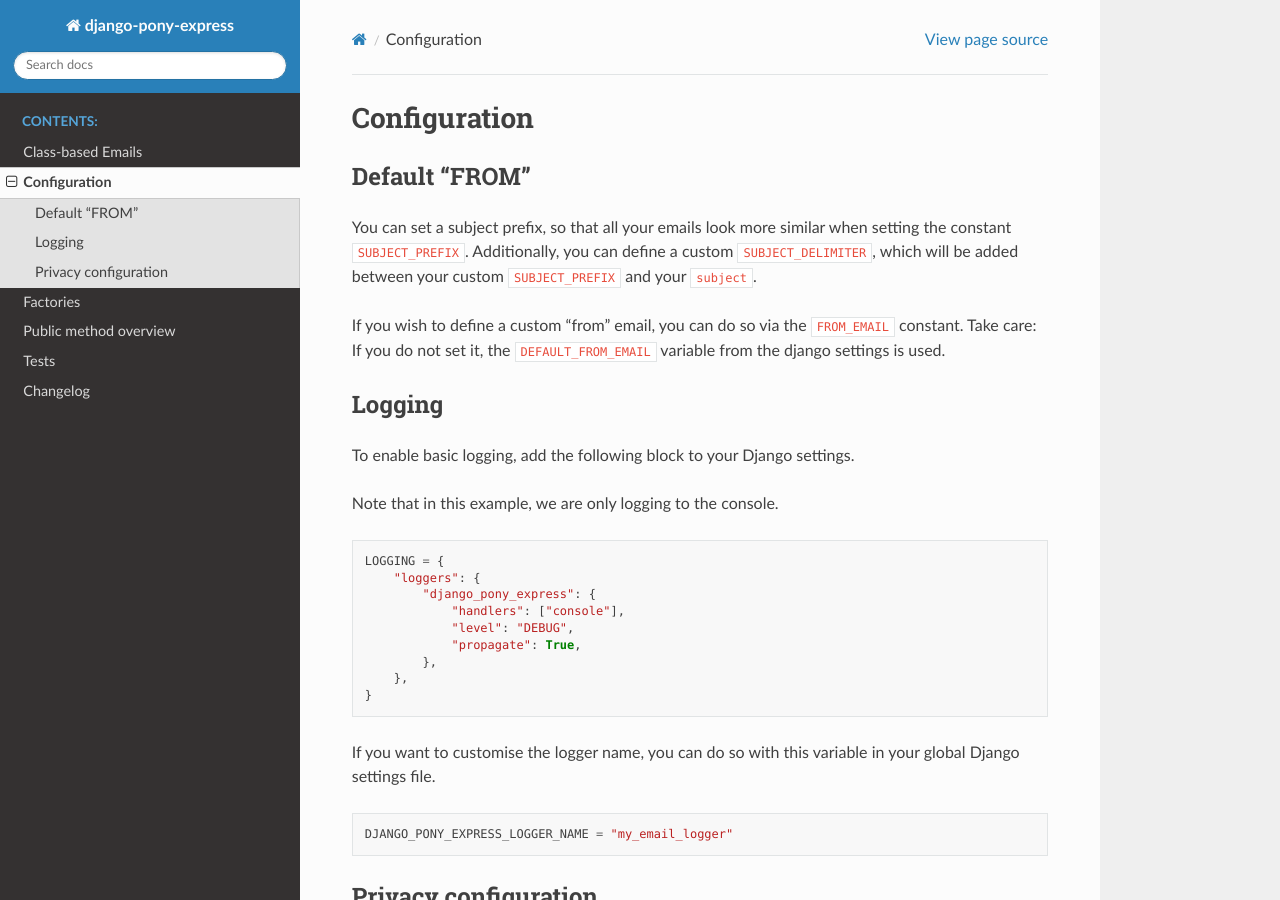
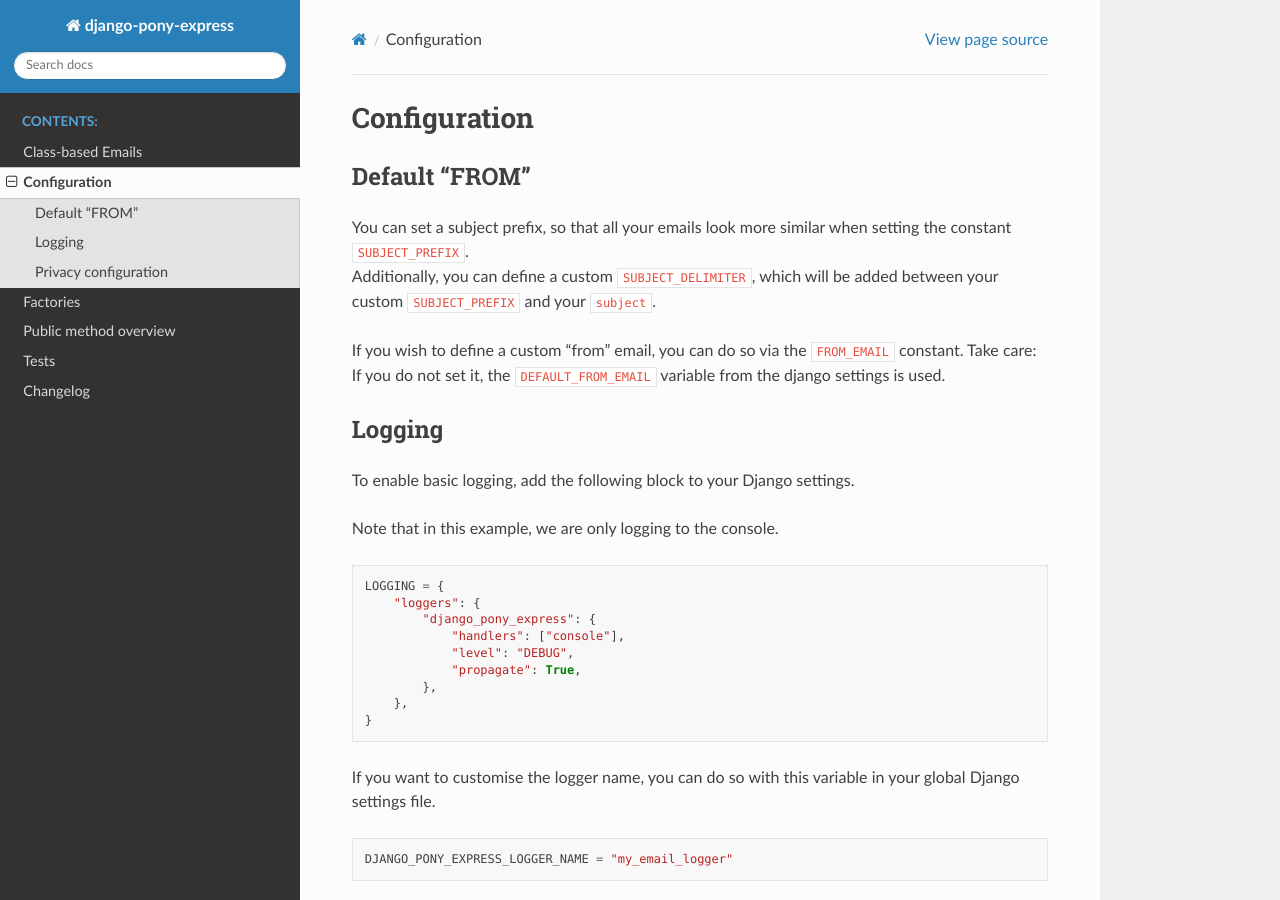
Before and after one commit to ambient-innovation/django-pony-express, a Sphinx documentation site: the page built from docs/features/configuration.md, in a window 1280 px wide and 900 px high. Built offline with Sphinx 7.4.7 and the Read the Docs theme 2.0.0, drawn with Linux system fonts in a browser that asks for light colours.

Commit message:
feat: add a newline seperator
Refs: #0000

```diff
--- a/docs/features/configuration.md
+++ b/docs/features/configuration.md
@@ -2,7 +2,7 @@
 
 ## Default "FROM"
 
-You can set a subject prefix, so that all your emails look more similar when setting the constant ``SUBJECT_PREFIX``.
+You can set a subject prefix, so that all your emails look more similar when setting the constant ``SUBJECT_PREFIX``.\
 Additionally, you can define a custom `SUBJECT_DELIMITER`, which will be added between your custom `SUBJECT_PREFIX` and your `subject`.
 
 If you wish to define a custom "from" email, you can do so via the ``FROM_EMAIL`` constant. Take care:
```
